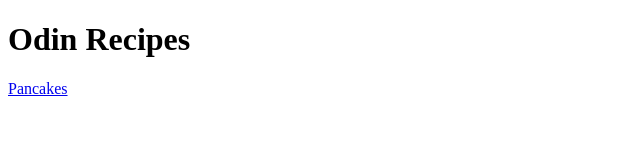
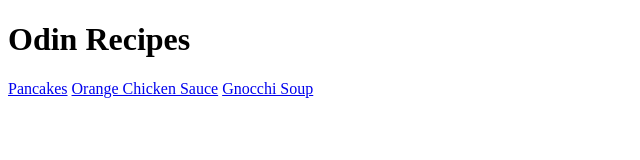
Before and after one commit to kyfike/odin-recipes, a plain HTML site: page pg/index.html in a window 1280 px wide. Shown: the whole page, without its empty margins (0-640 px from the left). Drawn offline with Linux system fonts and the light colour scheme.

Commit message:
Add links to new pages

```diff
--- a/pg/index.html
+++ b/pg/index.html
@@ -9,5 +9,7 @@
 <body>
     <h1>Odin Recipes</h1>
     <a href="recipes/pancakes.html">Pancakes</a>
+    <a href="recipes/orange-chicken-sauce.html">Orange Chicken Sauce</a>
+    <a href="recipes/gnocchi-soup.html">Gnocchi Soup</a>
 </body>
 </html>
```
